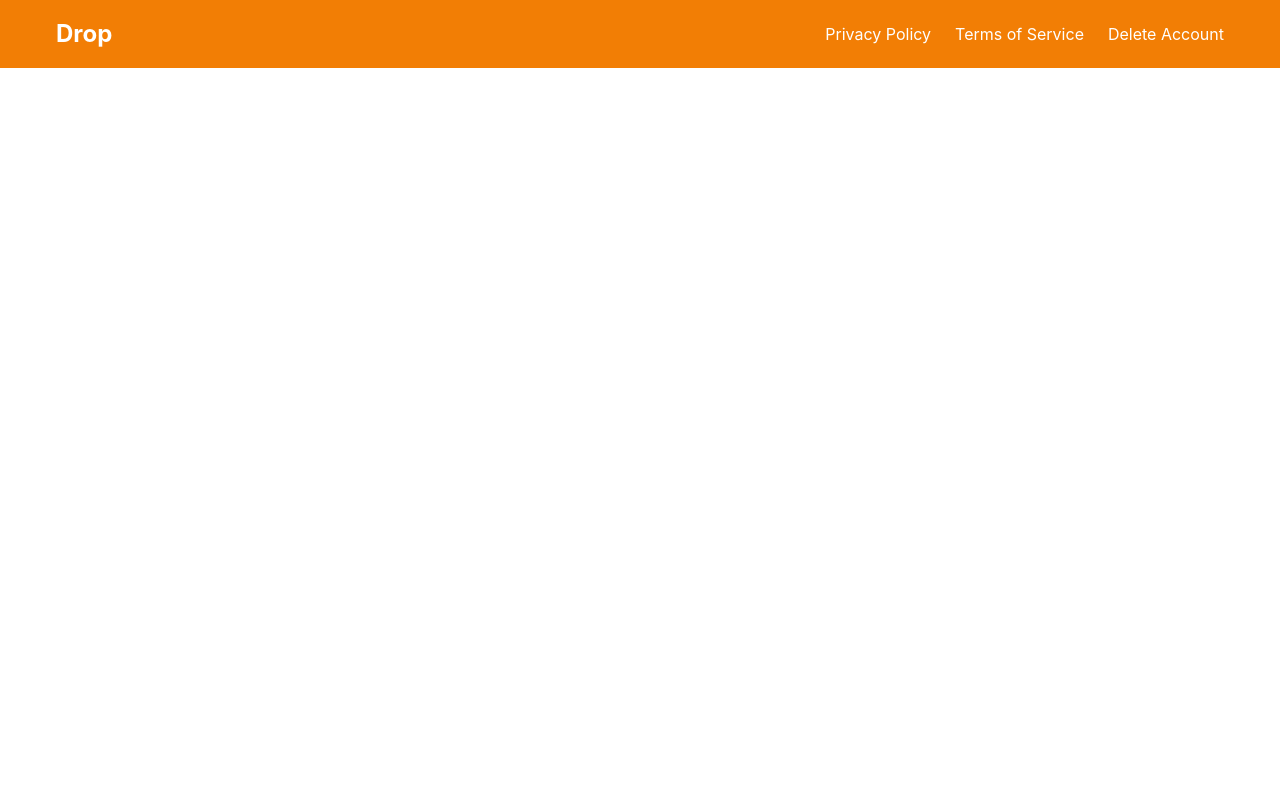
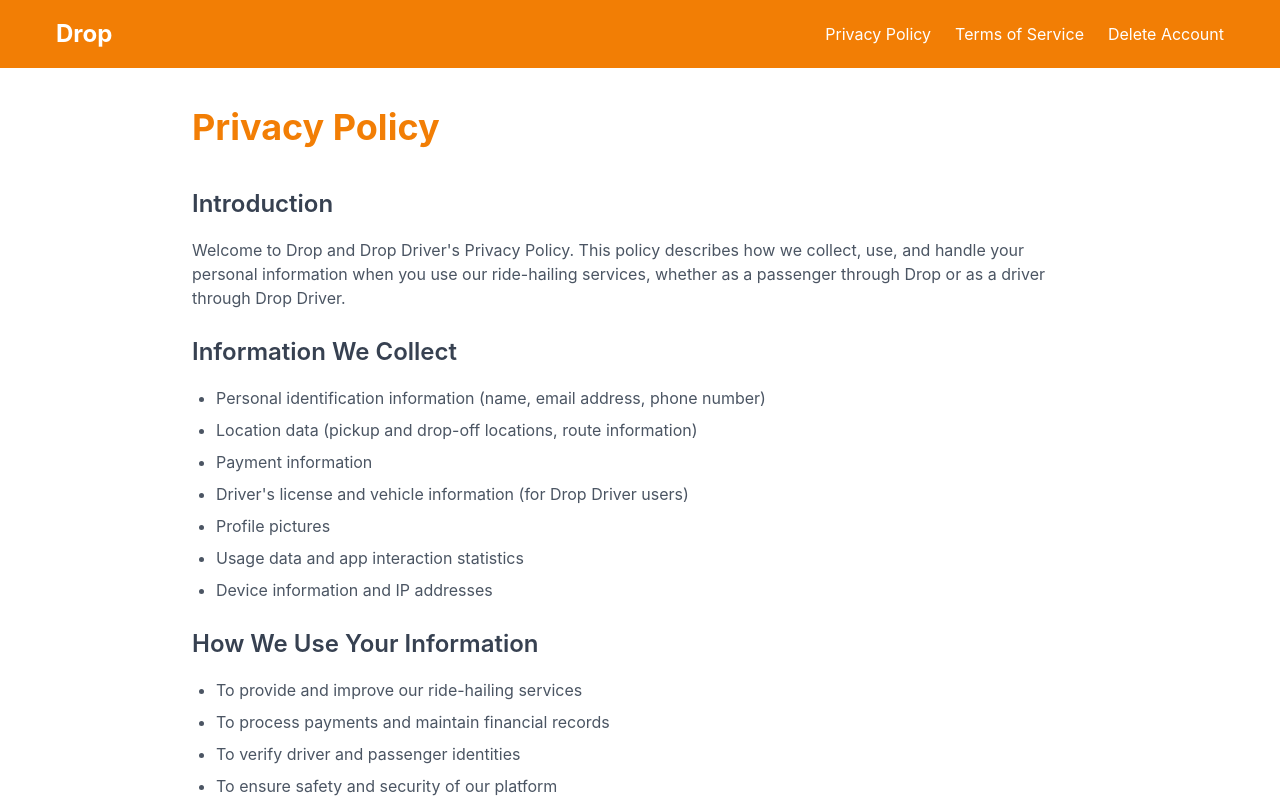
Before and after one commit to tomurashigaraki22/drop_pop, a React (Vite) app: page / in a window 1280 px wide. Shown: the top 800 px of the page. Built offline with nearby package versions, Linux system fonts and the light colour scheme.

Commit message:
new main

```diff
--- a/src/App.jsx
+++ b/src/App.jsx
@@ -13,6 +13,8 @@ function App() {
           <Route path="/privacy-policy" element={<PrivacyPolicy />} />
           <Route path="/terms-of-service" element={<TermsOfService />} />
           <Route path="/delete-account" element={<DeleteAccount />} />
+          <Route path="/" element={<PrivacyPolicy />} />
+          <Route path="*" element={<TermsOfService />} />
         </Routes>
       </div>
     </Router>
```
